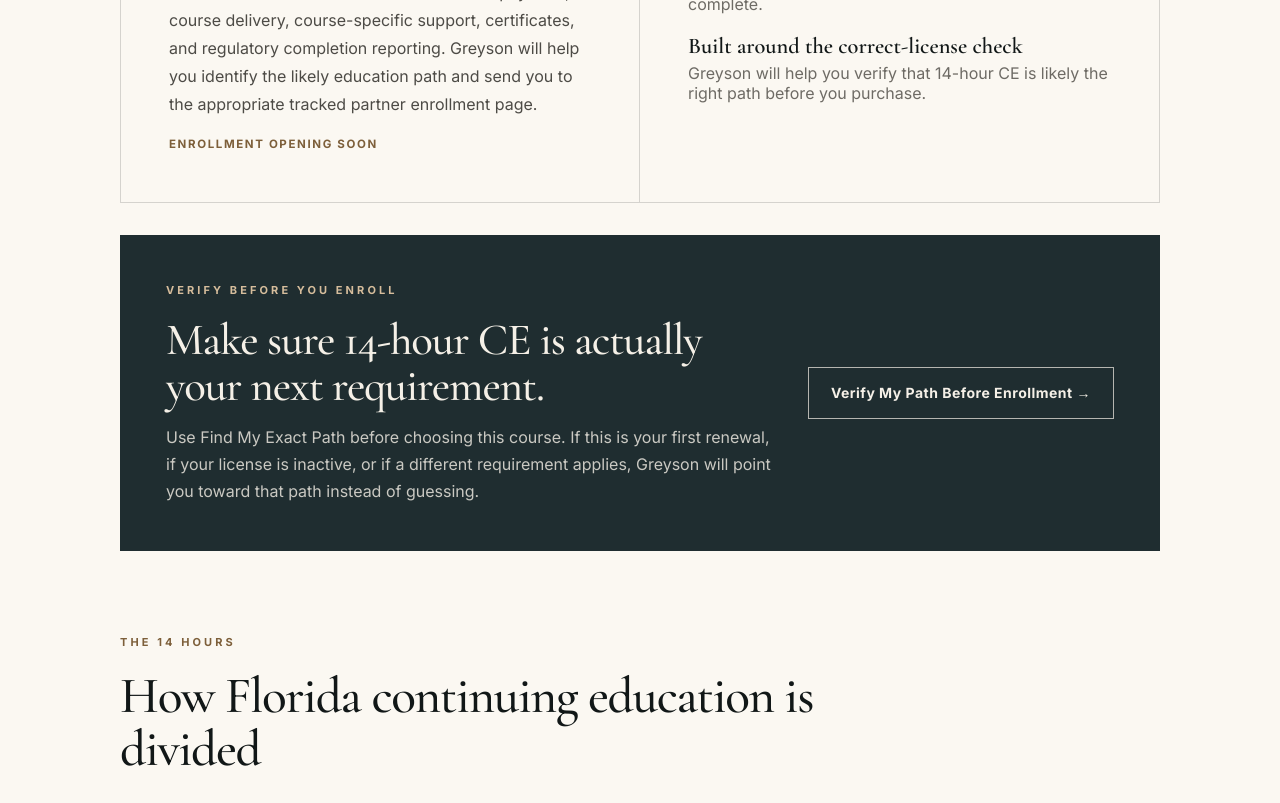
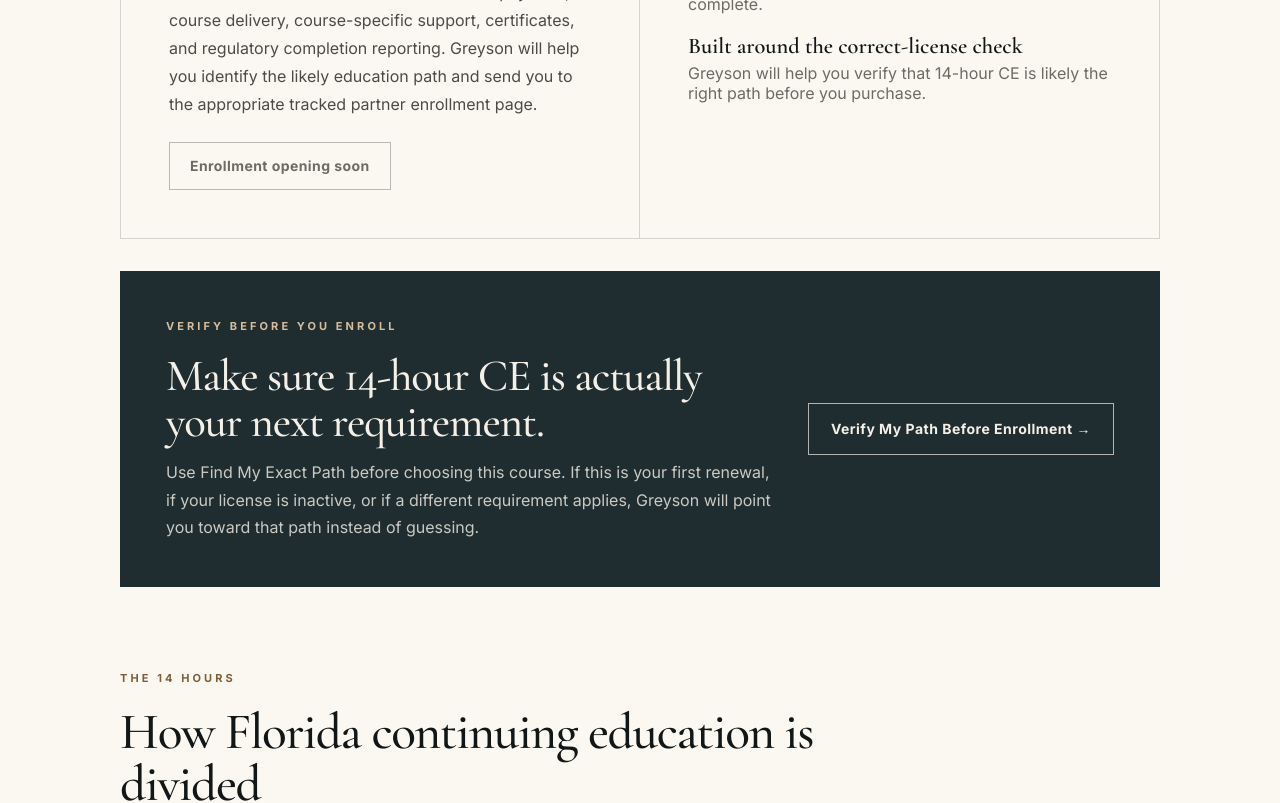
Before and after one commit to BrianLook/Greyson-Institute-Website, a Next.js app: page /florida-14-hour-real-estate-continuing-education in a window 1280 px wide. Shown: the part 1280-2083 px from the top of the page. Built offline with nearby package versions, Linux system fonts and the light colour scheme.

Commit message:
Wire 14-hour page to partner enrollment config

```diff
--- a/app/florida-14-hour-real-estate-continuing-education/page.tsx
+++ b/app/florida-14-hour-real-estate-continuing-education/page.tsx
@@ -3,6 +3,7 @@ import Link from "next/link";
 import { Breadcrumbs } from "@/components/Breadcrumbs";
 import { GuideStructuredData } from "@/components/GuideStructuredData";
 import { LicenseExpirationPromo } from "@/components/LicenseExpirationPromo";
+import { PartnerEnrollmentButton } from "@/components/PartnerEnrollmentButton";
 
 const guideTitle =
   "Florida 14-Hour Real Estate Continuing Education Requirements";
@@ -269,18 +270,12 @@ export default function Florida14HourContinuingEducationPage() {
               you to the appropriate tracked partner enrollment page.
             </p>
 
-            <p
-              style={{
-                color: "#7d5f3a",
-                fontSize: "0.72rem",
-                fontWeight: 700,
-                letterSpacing: "0.14em",
-                textTransform: "uppercase",
-                marginBottom: 0,
-              }}
-            >
-              Enrollment opening soon
-            </p>
+            <div style={{ marginTop: "24px" }}>
+              <PartnerEnrollmentButton
+                course="floridaContinuingEducation14"
+                pendingLabel="Enrollment opening soon"
+              />
+            </div>
           </div>
 
           <div
@@ -1038,9 +1033,7 @@ export default function Florida14HourContinuingEducationPage() {
               justifyContent: "center",
             }}
           >
-            <Link className="button" href="/courses#continuing-education">
-              Explore Continuing Education
-            </Link>
+            <PartnerEnrollmentButton course="floridaContinuingEducation14" />
 
             <Link
               href="/contact"
```
